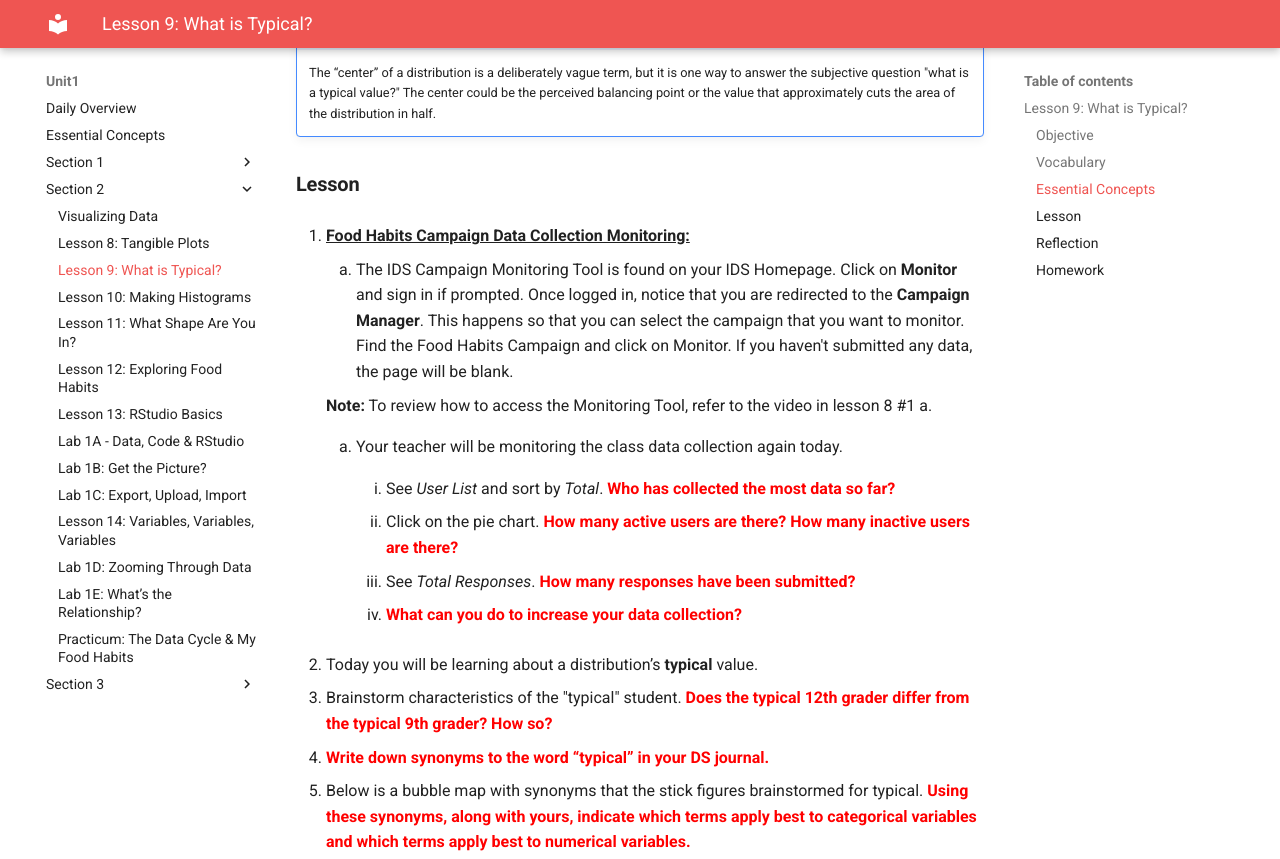
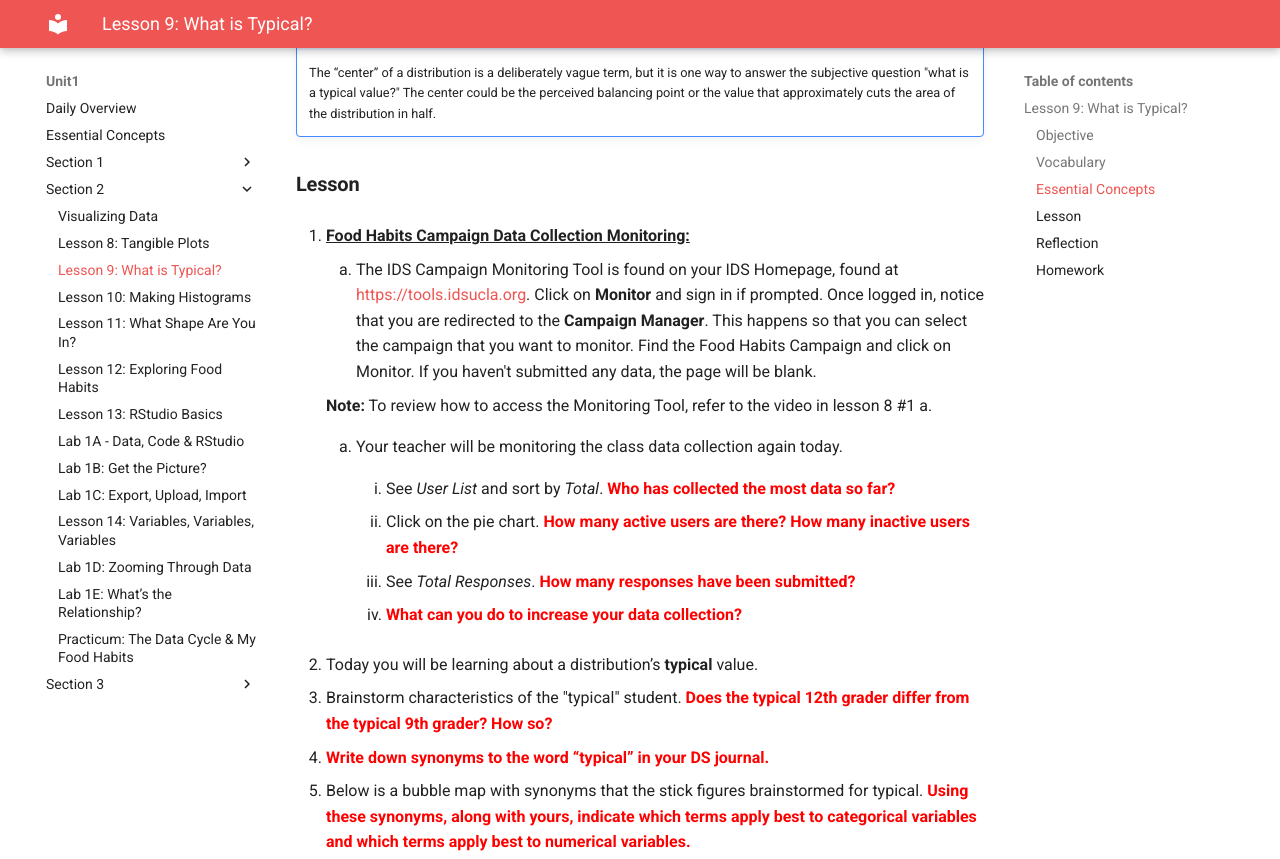
Before and after one commit to ThinkDataEd/student, an MkDocs documentation site: the page built from docs/unit1/lesson9.md, in a window 1280 px wide and 900 px high, scrolled down 549 px, cut to the strip 0-859 px from the top of the window. Built offline with MkDocs 1.6.1 and Material for MkDocs 9.7.7, drawn with Linux system fonts in a browser that asks for light colours.

Commit message:
Minor revisions

```diff
--- a/docs/unit1/lesson9.md
+++ b/docs/unit1/lesson9.md
@@ -17,7 +17,8 @@ typical, center, shape, spread
 ###**Lesson**
 1. **<u>Food Habits Campaign Data Collection Monitoring:</u>**
 
-    100. The IDS Campaign Monitoring Tool is found on your IDS Homepage.
+    100. The IDS Campaign Monitoring Tool is found on your IDS Homepage, found at
+[https://tools.idsucla.org](https://tools.idsucla.org "https://tools.idsucla.org").
     Click on **Monitor** and sign in if prompted. Once logged in, notice that you are redirected to the **Campaign Manager**. This happens so that you can select the campaign that you want to monitor. Find the Food Habits Campaign and click on Monitor. If you haven't submitted any data, the page will be blank.
 
     **Note:** To review how to access the Monitoring Tool, refer to the video in lesson 8 #1 a.
```
Also changed, not shown: docs/unit1/lesson13.md (+1 -1 lines), docs/unit1/lesson17.md (+2 -1 lines), docs/unit1/lesson8.md (+2 -1 lines).
